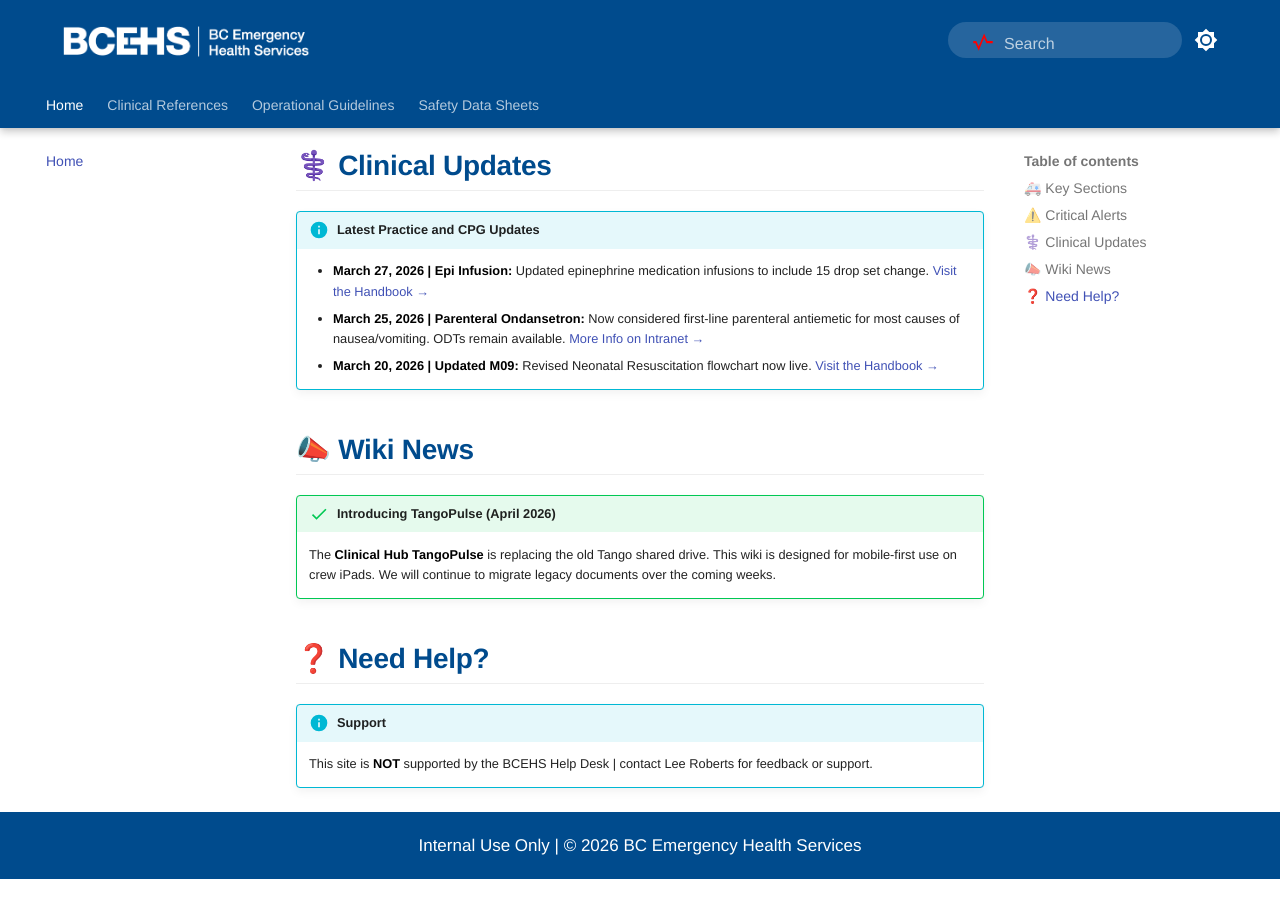
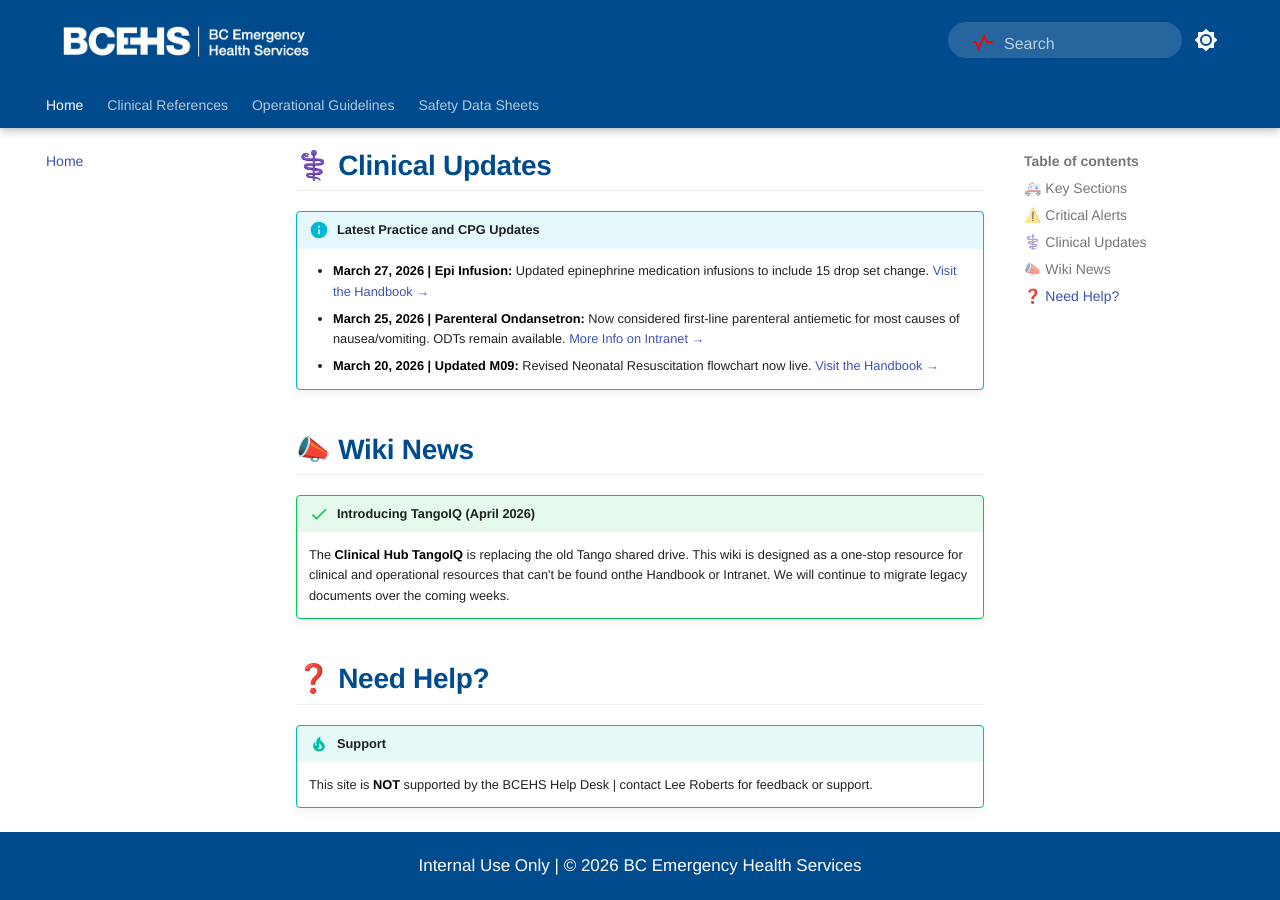
Before and after one commit to bcehsclinicalhub/TangoBot, an MkDocs documentation site: the page built from docs/index.md, in a window 1280 px wide and 900 px high, scrolled down 908 px. Built offline with MkDocs 1.6.1 and Material for MkDocs 9.7.7, drawn with Linux system fonts in a browser that asks for light colours; before the commit the page ends 1787 px from its top, so only the background shows below that; some of the changed text lies outside the part shown.

Commit message:
Update Rescource landing page

```diff
--- a/docs/index.md
+++ b/docs/index.md
@@ -1,7 +1,7 @@
 <div class="hero-text-container">
   <img src="assets/hublogo.png" class="hero-logo-small" />
-  <span class="hero-welcome">Welcome to TangoPulse</span>
-  <span class="hero-tagline">your Paramedic Specialist clinical and operational wiki page</span>
+  <span class="hero-welcome">Welcome to TangoIQ</span>
+  <span class="hero-tagline">the clinical and operational wiki site for Paramedic Specialists</span>
 </div>
 
 ---
@@ -26,9 +26,9 @@
     * **March 20, 2026 | Updated M09:** Revised Neonatal Resuscitation flowchart now live. [Visit the Handbook →](https://handbook.bcehs.ca/clinical-practice-guidelines/m-pediatric-and-neonatal-emergencies/m09-neonatal-resuscitation/){:target="_blank"}
 
 ## 📣 Wiki News
-!!! success "Introducing TangoPulse (April 2026)"
-    The **Clinical Hub TangoPulse** is replacing the old Tango shared drive. This wiki is designed for mobile-first use on crew iPads. We will continue to migrate legacy documents over the coming weeks.
+!!! success "Introducing TangoIQ (April 2026)"
+    The **Clinical Hub TangoIQ** is replacing the old Tango shared drive. This wiki is designed as a one-stop resource for clinical and operational resources that can't be found onthe Handbook or Intranet. We will continue to migrate legacy documents over the coming weeks.
 
 ## ❓ Need Help?
-!!! info "Support"
+!!! tip "Support"
     This site is **NOT** supported by the BCEHS Help Desk | contact Lee Roberts for feedback or support.
--- a/mkdocs.yml
+++ b/mkdocs.yml
@@ -1,4 +1,4 @@
-site_name: Clinical Hub TangoPulse
+site_name: Clinical Hub TangoIQ
 site_url: https://bcehsclinicalhub.github.io/tangoBot/
 use_directory_urls: true
 
```
Also changed, not shown: docs/clinical/bed-bugs-procedure.md (+1 -1 lines).
